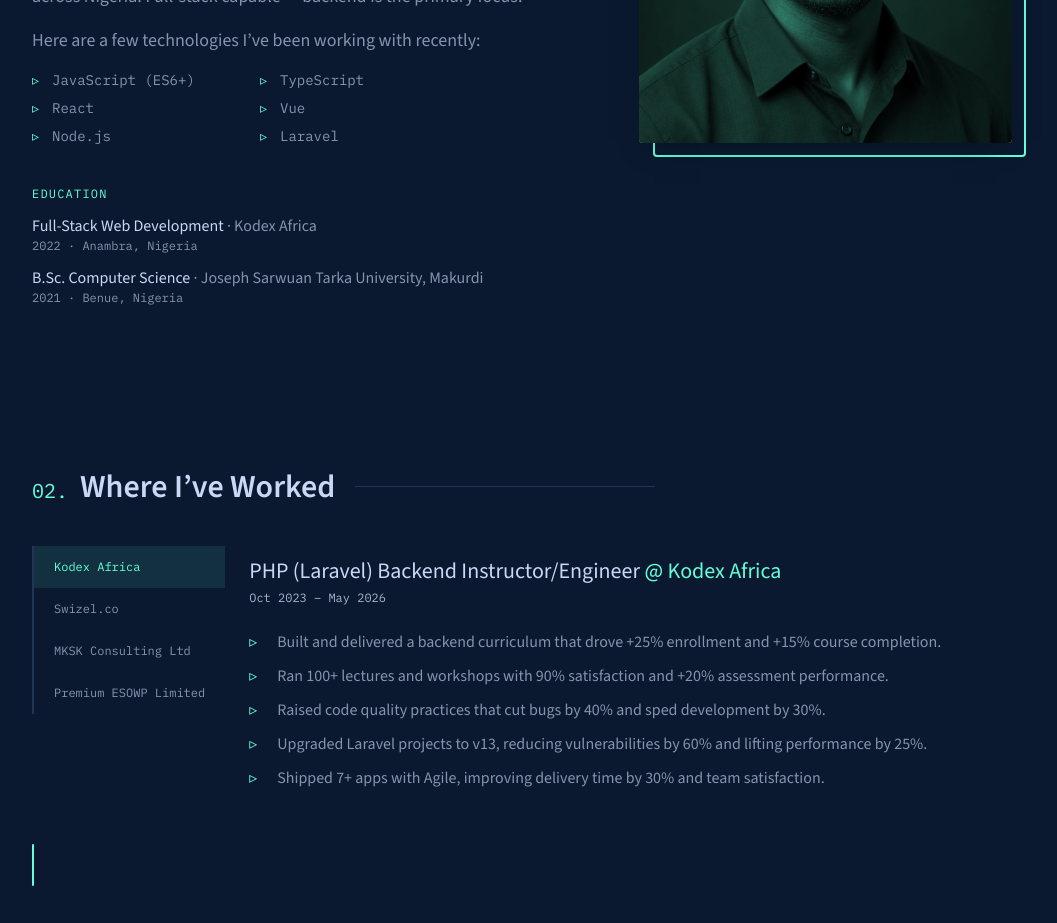
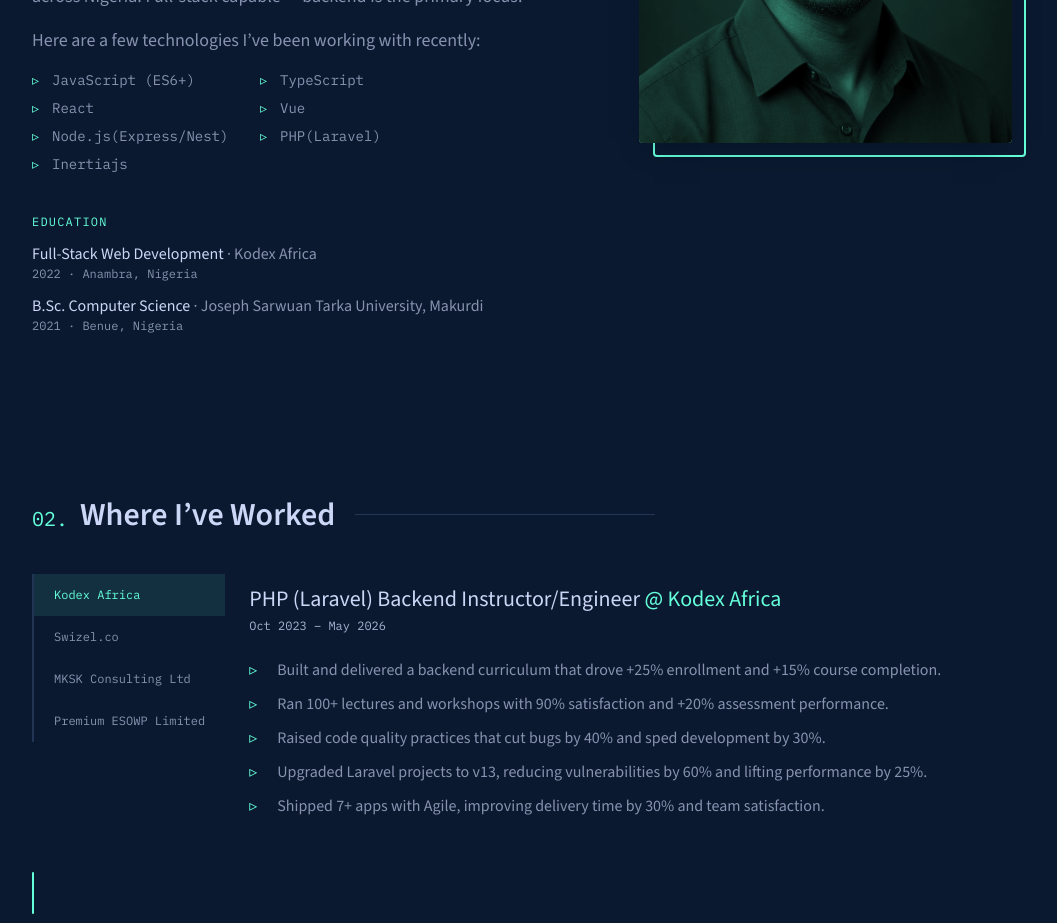
Before and after one commit to CyrilIzuchukwu/cyril-izuchukwu-portfolio, a Next.js app: page / in a window 1280 px wide. Shown: the part 1240-2163 px from the top of the page, without its empty margins (118-1175 px from the left). Built offline with nearby package versions, Linux system fonts and the light colour scheme.

Commit message:
Update recent tech list formatting in About.
Use Node.js(Express/Nest), PHP(Laravel), and Inertiajs alongside the existing frontend stack.

```diff
--- a/src/content/about.ts
+++ b/src/content/about.ts
@@ -21,8 +21,9 @@ export const about = {
     "TypeScript",
     "React",
     "Vue",
-    "Node.js",
-    "Laravel",
+    "Node.js(Express/Nest)",
+    "PHP(Laravel)",
+    "Inertiajs",
   ],
   education: [
     {
```
